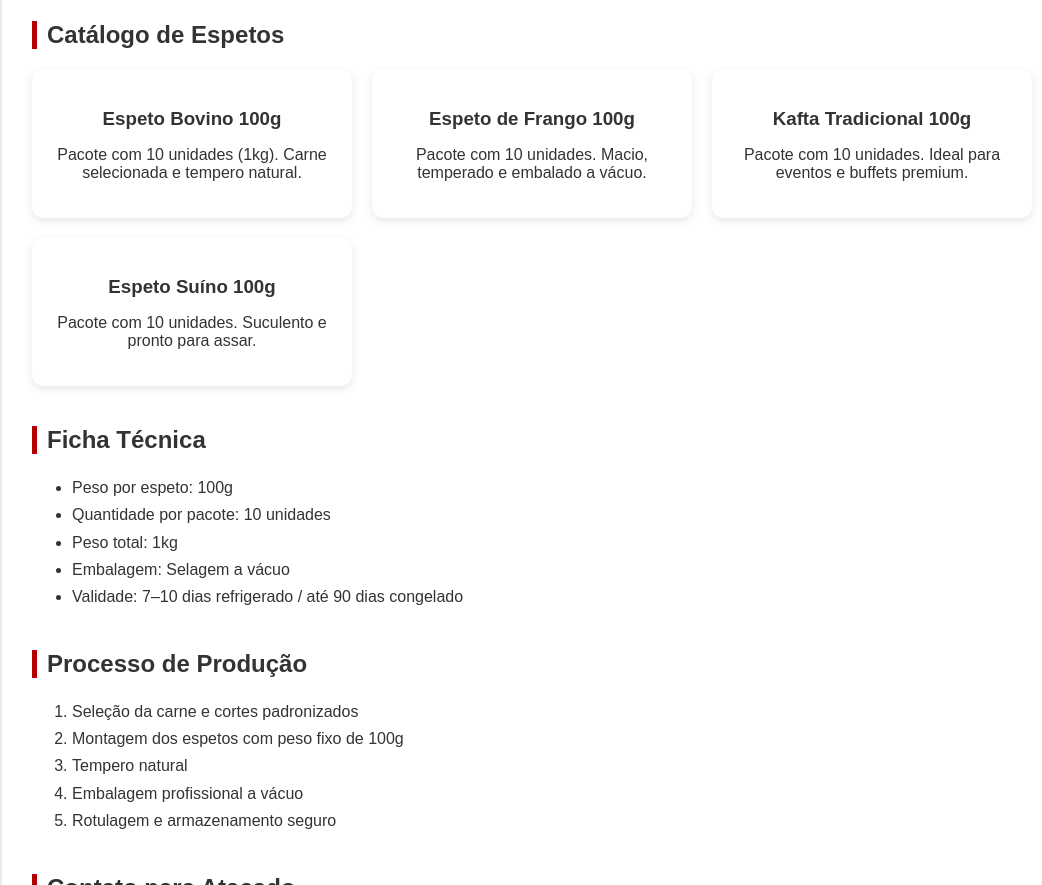
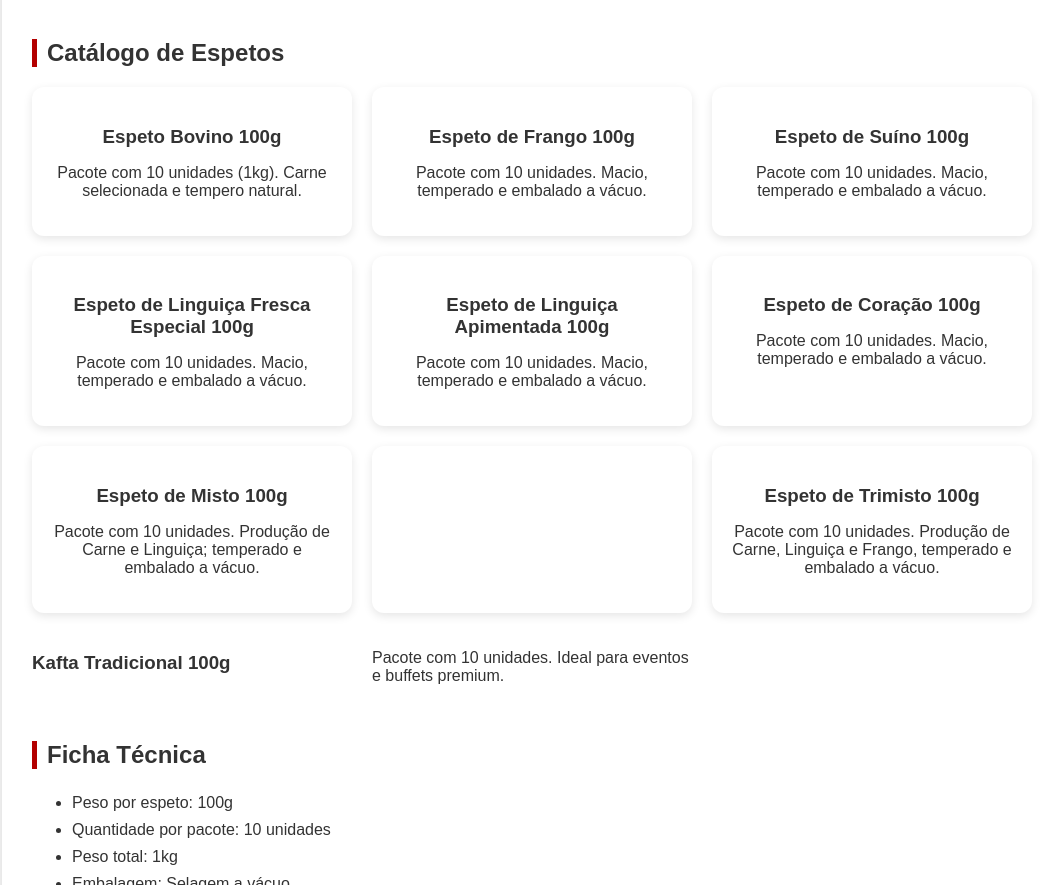
Before and after one commit to cantinhogrill/grillpremium.github.io, a plain HTML site: page index.html in a window 1280 px wide. Shown: the part 1351-2236 px from the top of the page, without its empty margins (108-1150 px from the left). Drawn offline with Linux system fonts and the light colour scheme.

Commit message:
Update index.html

```diff
--- a/index.html
+++ b/index.html
@@ -90,14 +90,14 @@
   <div class="container">
 
     <h2>Sobre Nós</h2>
-    <p>A Grill Premium é especializada na produção de espetos artesanais padronizados, embalados a vácuo e prontos para eventos, buffets e vendas em atacado. Trabalhamos com qualidade, higiene, segurança alimentar e padrão profissional.</p>
+    <p>Somos uma distribuidora especializada em espetos para eventos, bares, restaurantes e revendedores, oferecendo produtos de qualidade, sabor marcante e excelente custo-benefício. Trabalhamos com uma linha completa de espetos congelados e preparados para facilitar o seu dia a dia e garantir rotatividade rápida no seu negócio.</p>
 
     <h2>Vídeo da Produção</h2>
     <video controls width="100%" style="border-radius:12px; margin-top:15px;">
       <source src="cantinhogrill_distribuidora_1660570.mp4" type="video/mp4">
       Seu navegador não suporta vídeos.
     </video>
-     é especializada na produção de espetos artesanais padronizados, embalados a vácuo e prontos para eventos, buffets e vendas em atacado. Trabalhamos com qualidade, higiene, segurança alimentar e padrão profissional.</p>
+    Poduzimos espetos artesanais padronizados, embalados a vácuo e prontos para eventos, buffets e vendas em atacado. Trabalhamos com qualidade, higiene, segurança alimentar e padrão profissional.</p>
 
     <h2>Catálogo de Espetos</h2>
     <div class="catalogo">
@@ -110,14 +110,34 @@
         <p>Pacote com 10 unidades. Macio, temperado e embalado a vácuo.</p>
       </div>
       <div class="card">
+        <h3>Espeto de Suíno 100g</h3>
+        <p>Pacote com 10 unidades. Macio, temperado e embalado a vácuo.</p>
+       </div>
+      <div class="card">
+        <h3>Espeto de Linguiça Fresca Especial 100g</h3>
+        <p>Pacote com 10 unidades. Macio, temperado e embalado a vácuo.</p>
+      </div>
+      <div class="card">
+        <h3>Espeto de Linguiça Apimentada 100g</h3>
+        <p>Pacote com 10 unidades. Macio, temperado e embalado a vácuo.</p>
+       </div>
+      <div class="card">
+        <h3>Espeto de Coração 100g</h3>
+        <p>Pacote com 10 unidades. Macio, temperado e embalado a vácuo.</p>
+         </div>
+      <div class="card">
+        <h3>Espeto de Misto 100g</h3>
+        <p>Pacote com 10 unidades. Produção de Carne e Linguiça; temperado e embalado a vácuo.</p>
+      </div>
+      <div class="card">
+         </div>
+      <div class="card">
+        <h3>Espeto de Trimisto 100g</h3>
+        <p>Pacote com 10 unidades. Produção de Carne, Linguiça e Frango, temperado e embalado a vácuo.</p>
+      </div>
         <h3>Kafta Tradicional 100g</h3>
         <p>Pacote com 10 unidades. Ideal para eventos e buffets premium.</p>
       </div>
-      <div class="card">
-        <h3>Espeto Suíno 100g</h3>
-        <p>Pacote com 10 unidades. Suculento e pronto para assar.</p>
-      </div>
-    </div>
 
     <h2>Ficha Técnica</h2>
     <ul>
```
